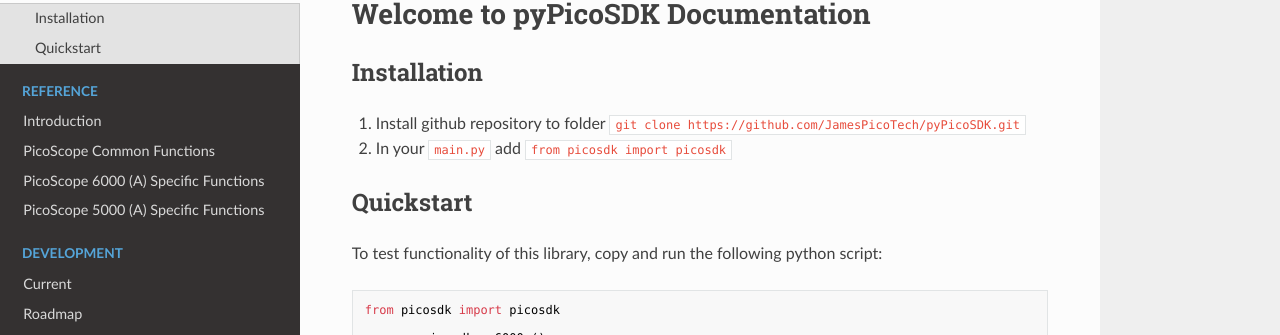
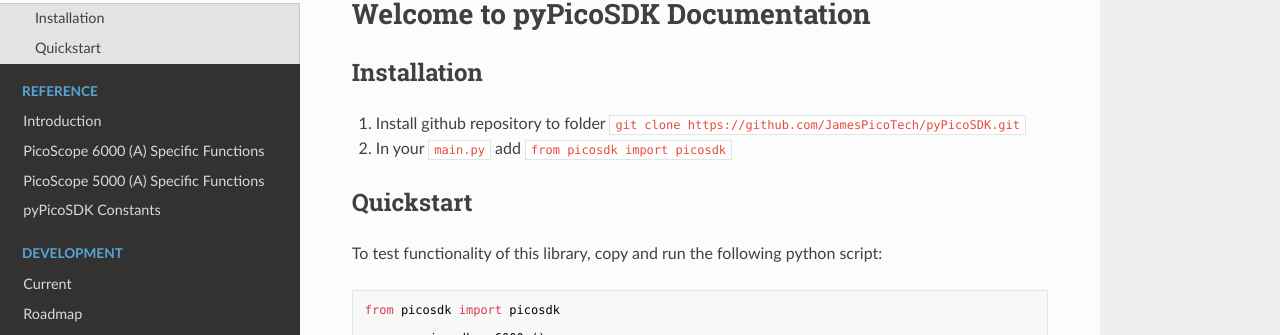
Before and after one commit to picotech/pyPicoSDK, an MkDocs documentation site: the page built from docs/docs/index.md, in a window 1280 px wide. Shown: the part 104-439 px from the top of the page. Built offline with MkDocs 1.6.1, drawn with Linux system fonts in a browser that asks for light colours; nearby versions of some CDN libraries.

```diff
--- a/docs/mkdocs.yml
+++ b/docs/mkdocs.yml
@@ -7,9 +7,9 @@ nav:
   - Home: index.md
   - Reference:
     - Introduction: ref/introduction.md
-    - PicoScope Common Functions: ref/common.md
     - PicoScope 6000 (A) Specific Functions: ref/ps6000a.md
     - PicoScope 5000 (A) Specific Functions: ref/ps5000a.md
+    - pyPicoSDK Constants: ref/constants.md
   - Development:
     - Current: dev/current.md
     - Roadmap: dev/roadmap.md
@@ -22,5 +22,12 @@ plugins:
         paths: [..]
         options:
           allow_inspection: true
-          docstring_style: numpy
+          docstring_style: google
           show_bases: true
+          show_source: false
+          inherited_members: true
+          members_order: alphabetical
+          separate_signature: false
+
+extra_css:
+- css/mkdocstrings.css
```
